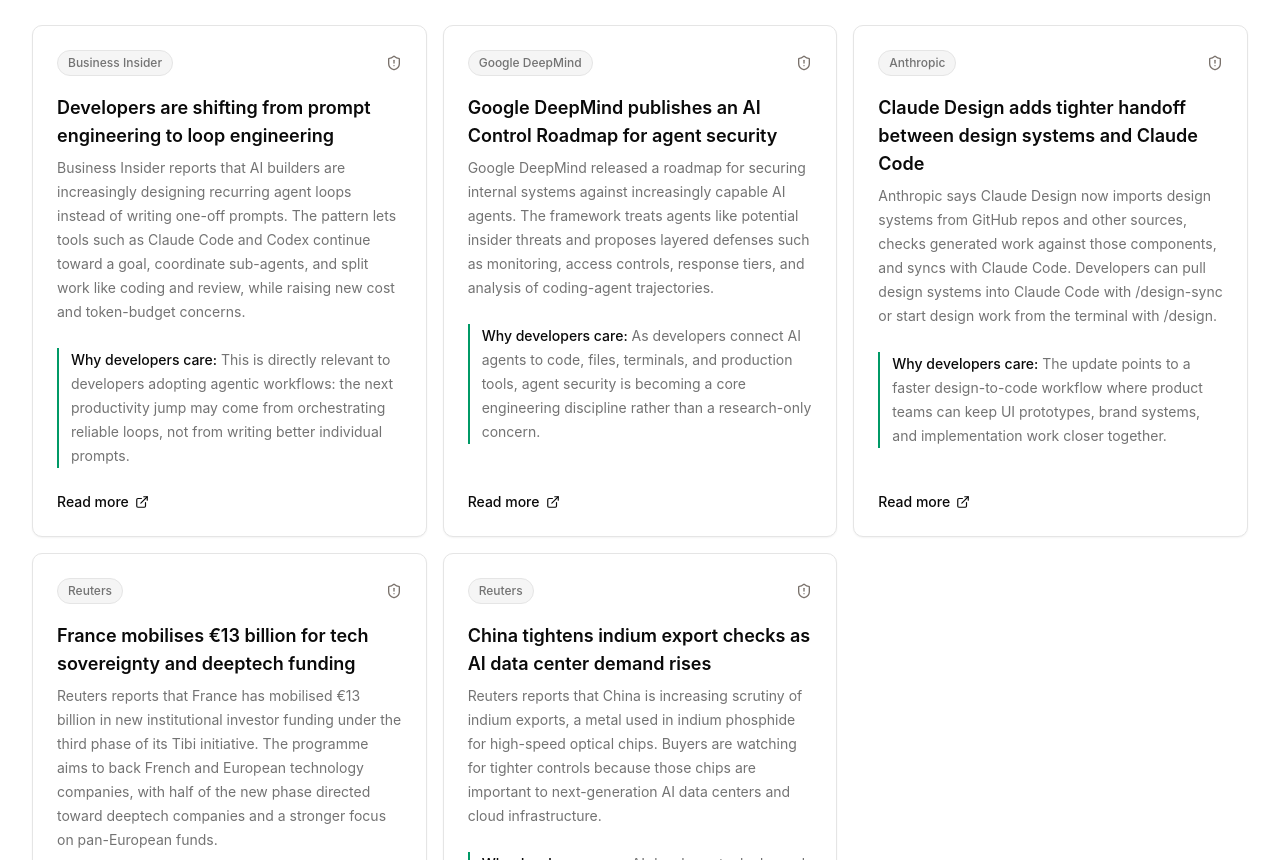
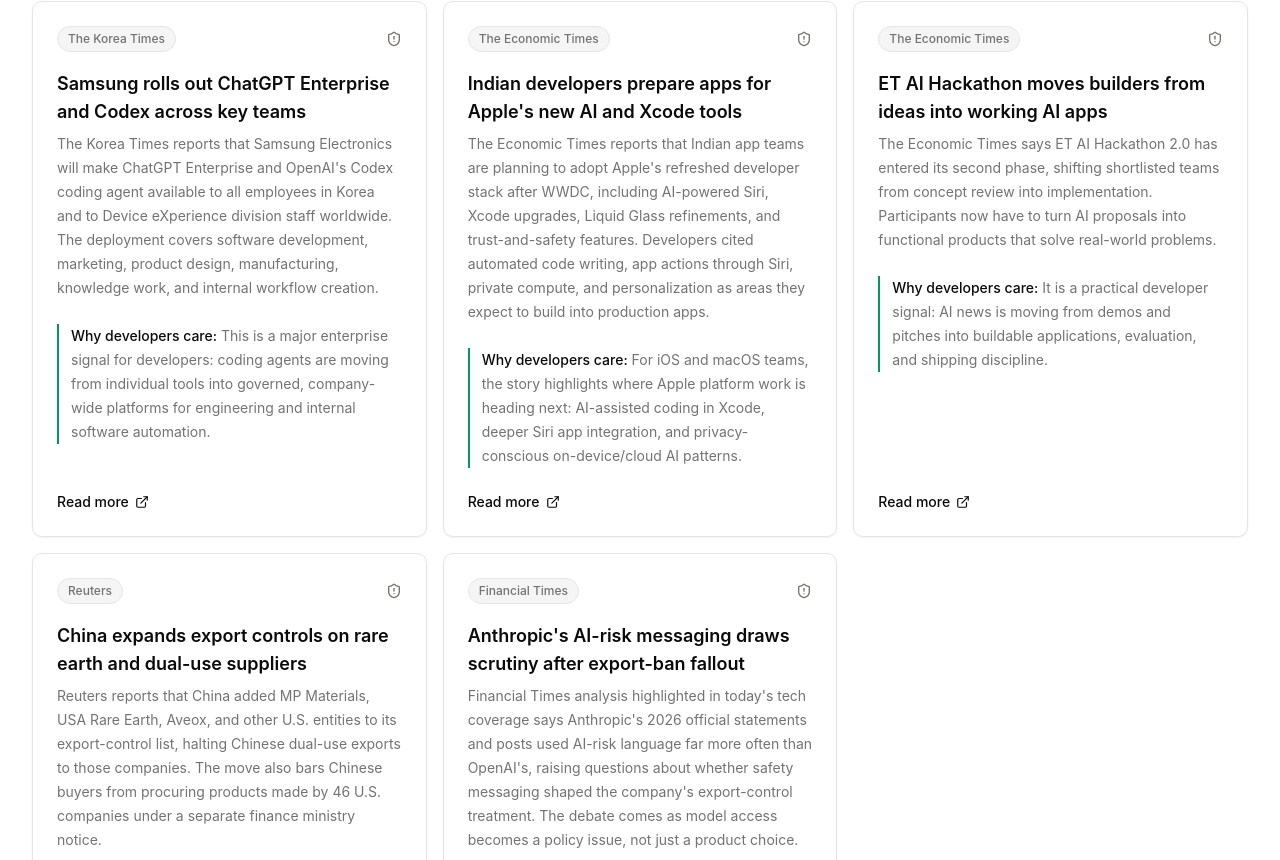
Before and after one commit to Zlatanoski/DevNews, a Next.js app in the folder frontend/: page / in a window 1280 px wide. Shown: the part 740-1600 px from the top of the page. Built offline with nearby package versions, Linux system fonts and the light colour scheme; no server answers.

Commit message:
Update DevNews top stories for 2026-06-22 (same-day verified; limited source pool)

```diff
--- a/frontend/src/components/digest-data.ts
+++ b/frontend/src/components/digest-data.ts
@@ -1,53 +1,53 @@
 export const stories = [
   {
     headline:
-      "Developers are shifting from prompt engineering to loop engineering",
+      "Samsung rolls out ChatGPT Enterprise and Codex across key teams",
     summary:
-      "Business Insider reports that AI builders are increasingly designing recurring agent loops instead of writing one-off prompts. The pattern lets tools such as Claude Code and Codex continue toward a goal, coordinate sub-agents, and split work like coding and review, while raising new cost and token-budget concerns.",
-    source: "Business Insider",
-    url: "https://www.businessinsider.com/what-are-loops-ai-engineering-tips-2026-6",
+      "The Korea Times reports that Samsung Electronics will make ChatGPT Enterprise and OpenAI's Codex coding agent available to all employees in Korea and to Device eXperience division staff worldwide. The deployment covers software development, marketing, product design, manufacturing, knowledge work, and internal workflow creation.",
+    source: "The Korea Times",
+    url: "https://www.koreatimes.co.kr/business/tech-science/20260622/openai-lands-samsung-as-major-chatgpt-enterprise-customer",
     why:
-      "This is directly relevant to developers adopting agentic workflows: the next productivity jump may come from orchestrating reliable loops, not from writing better individual prompts.",
+      "This is a major enterprise signal for developers: coding agents are moving from individual tools into governed, company-wide platforms for engineering and internal software automation.",
   },
   {
     headline:
-      "Google DeepMind publishes an AI Control Roadmap for agent security",
+      "Indian developers prepare apps for Apple's new AI and Xcode tools",
     summary:
-      "Google DeepMind released a roadmap for securing internal systems against increasingly capable AI agents. The framework treats agents like potential insider threats and proposes layered defenses such as monitoring, access controls, response tiers, and analysis of coding-agent trajectories.",
-    source: "Google DeepMind",
-    url: "https://deepmind.google/blog/securing-the-future-of-ai-agents/",
+      "The Economic Times reports that Indian app teams are planning to adopt Apple's refreshed developer stack after WWDC, including AI-powered Siri, Xcode upgrades, Liquid Glass refinements, and trust-and-safety features. Developers cited automated code writing, app actions through Siri, private compute, and personalization as areas they expect to build into production apps.",
+    source: "The Economic Times",
+    url: "https://economictimes.indiatimes.com/tech/technology/indian-developers-set-to-incorporate-apples-latest-tools-in-their-app-offerings/articleshow/131896996.cms",
     why:
-      "As developers connect AI agents to code, files, terminals, and production tools, agent security is becoming a core engineering discipline rather than a research-only concern.",
+      "For iOS and macOS teams, the story highlights where Apple platform work is heading next: AI-assisted coding in Xcode, deeper Siri app integration, and privacy-conscious on-device/cloud AI patterns.",
   },
   {
     headline:
-      "Claude Design adds tighter handoff between design systems and Claude Code",
+      "ET AI Hackathon moves builders from ideas into working AI apps",
     summary:
-      "Anthropic says Claude Design now imports design systems from GitHub repos and other sources, checks generated work against those components, and syncs with Claude Code. Developers can pull design systems into Claude Code with /design-sync or start design work from the terminal with /design.",
-    source: "Anthropic",
-    url: "https://claude.com/blog/claude-design-stays-on-brand-for-daily-work",
+      "The Economic Times says ET AI Hackathon 2.0 has entered its second phase, shifting shortlisted teams from concept review into implementation. Participants now have to turn AI proposals into functional products that solve real-world problems.",
+    source: "The Economic Times",
+    url: "https://m.economictimes.com/ai/ai-insights/et-ai-hackathon-2-0-enters-phase-2-challenging-builders-to-turn-ideas-into-ai-powered-solutions/articleshow/131903157.cms",
     why:
-      "The update points to a faster design-to-code workflow where product teams can keep UI prototypes, brand systems, and implementation work closer together.",
+      "It is a practical developer signal: AI news is moving from demos and pitches into buildable applications, evaluation, and shipping discipline.",
   },
   {
     headline:
-      "France mobilises €13 billion for tech sovereignty and deeptech funding",
+      "China expands export controls on rare earth and dual-use suppliers",
     summary:
-      "Reuters reports that France has mobilised €13 billion in new institutional investor funding under the third phase of its Tibi initiative. The programme aims to back French and European technology companies, with half of the new phase directed toward deeptech companies and a stronger focus on pan-European funds.",
+      "Reuters reports that China added MP Materials, USA Rare Earth, Aveox, and other U.S. entities to its export-control list, halting Chinese dual-use exports to those companies. The move also bars Chinese buyers from procuring products made by 46 U.S. companies under a separate finance ministry notice.",
     source: "Reuters",
-    url: "https://www.reuters.com/business/media-telecom/france-mobilises-13-billion-tech-sovereignty-funding-push-2026-06-19/",
+    url: "https://www.reuters.com/world/asia-pacific/china-targets-us-rare-earth-other-firms-with-export-controls-2026-06-22/",
     why:
-      "More European deeptech capital could affect where AI infrastructure, developer platforms, chips, and advanced software startups can scale over the next few years.",
+      "AI and cloud platforms depend on advanced hardware supply chains, so rare-earth and dual-use export controls can affect data-center buildouts, chip-adjacent suppliers, and long-term infrastructure costs.",
   },
   {
     headline:
-      "China tightens indium export checks as AI data center demand rises",
+      "Anthropic's AI-risk messaging draws scrutiny after export-ban fallout",
     summary:
-      "Reuters reports that China is increasing scrutiny of indium exports, a metal used in indium phosphide for high-speed optical chips. Buyers are watching for tighter controls because those chips are important to next-generation AI data centers and cloud infrastructure.",
-    source: "Reuters",
-    url: "https://www.reuters.com/world/china/china-tightens-indium-export-checks-ai-demand-increases-2026-06-19/",
+      "Financial Times analysis highlighted in today's tech coverage says Anthropic's 2026 official statements and posts used AI-risk language far more often than OpenAI's, raising questions about whether safety messaging shaped the company's export-control treatment. The debate comes as model access becomes a policy issue, not just a product choice.",
+    source: "Financial Times",
+    url: "https://www.ft.com/content/16ace46c-aeac-40c9-8598-3c01fa4481cb",
     why:
-      "AI developer tools depend on huge cloud and data-center supply chains, so materials bottlenecks can eventually shape GPU availability, inference costs, and platform reliability.",
+      "Developers building on hosted frontier models need to watch regulatory and vendor-distribution risk, because access to models can change for policy reasons outside normal API or product roadmaps.",
   },
 ]
 
```
